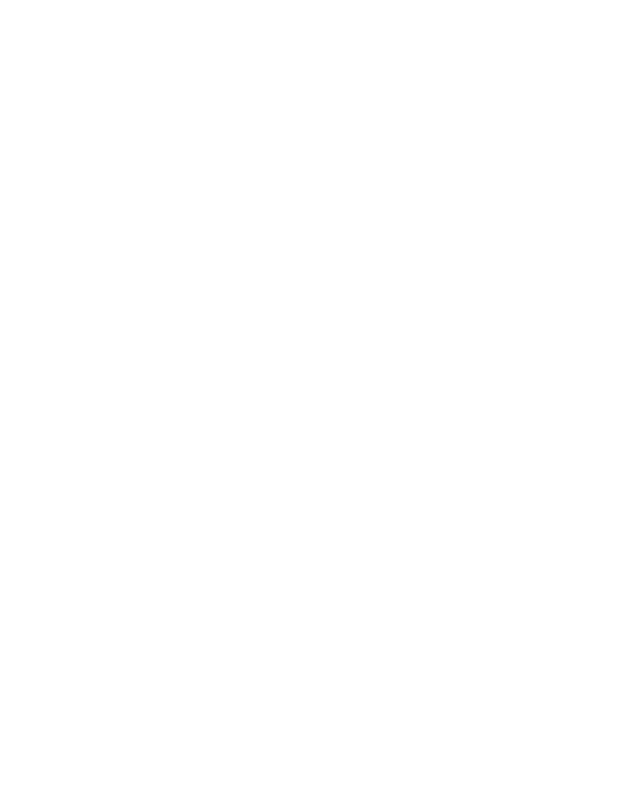
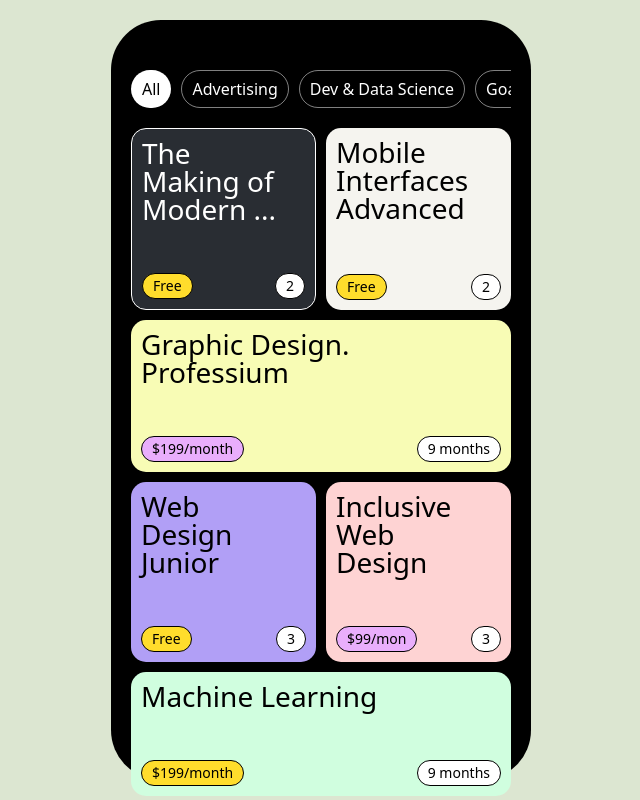
Before and after one commit to jonghwa3471/Education-Courses-App, a website built with Vite: page index.html in a window 1280 px wide. Shown: the whole page, without its empty margins (319-959 px from the left). Built offline with nearby package versions, Linux system fonts and the light colour scheme.

Commit message:
clone finished

```diff
--- a/index.html
+++ b/index.html
@@ -6,5 +6,70 @@
     <link rel="stylesheet" href="/styles/style.scss" />
     <title>Education Courses App</title>
   </head>
-  <body></body>
+  <body>
+    <div class="phone">
+      <header class="header">
+        <ul class="header__list">
+          <li class="header__list-item header__list-item--inverted">All</li>
+          <li class="header__list-item">Advertising</li>
+          <li class="header__list-item">Dev & Data Science</li>
+          <li class="header__list-item">Goals</li>
+          <li class="header__list-item">iOS Development</li>
+        </ul>
+      </header>
+      <div class="cards">
+        <div class="cards__card">
+          <h2 class="card__title">
+            The <br />
+            Making of Modern ...
+          </h2>
+          <div class="card__footer">
+            <span class="price">Free</span>
+            <span class="length">2</span>
+          </div>
+        </div>
+        <div class="cards__card">
+          <h2 class="card__title">Mobile Interfaces Advanced</h2>
+          <div class="card__footer">
+            <span class="price">Free</span>
+            <span class="length">2</span>
+          </div>
+        </div>
+        <div class="cards__card">
+          <h2 class="card__title">
+            Graphic Design. <br />
+            Professium
+          </h2>
+          <div class="card__footer">
+            <span class="price">$199/month</span>
+            <span class="length">9 months</span>
+          </div>
+        </div>
+        <div class="cards__card">
+          <h2 class="card__title">
+            Web <br />
+            Design Junior
+          </h2>
+          <div class="card__footer">
+            <span class="price">Free</span>
+            <span class="length">3</span>
+          </div>
+        </div>
+        <div class="cards__card">
+          <h2 class="card__title">Inclusive Web <br />Design</h2>
+          <div class="card__footer">
+            <span class="price">$99/mon</span>
+            <span class="length">3</span>
+          </div>
+        </div>
+        <div class="cards__card">
+          <h2 class="card__title">Machine Learning</h2>
+          <div class="card__footer">
+            <span class="price">$199/month</span>
+            <span class="length">9 months</span>
+          </div>
+        </div>
+      </div>
+    </div>
+  </body>
 </html>
--- a/package.json
+++ b/package.json
@@ -9,6 +9,7 @@
     "preview": "vite preview"
   },
   "devDependencies": {
+    "sass": "^1.71.1",
     "vite": "^5.1.4"
   }
 }
--- /dev/null
+++ b/styles/reset.scss
@@ -0,0 +1,135 @@
+/* http://meyerweb.com/eric/tools/css/reset/
+   v2.0 | 20110126
+   License: none (public domain)
+*/
+
+html,
+body,
+div,
+span,
+applet,
+object,
+iframe,
+h1,
+h2,
+h3,
+h4,
+h5,
+h6,
+p,
+blockquote,
+pre,
+a,
+abbr,
+acronym,
+address,
+big,
+cite,
+code,
+del,
+dfn,
+em,
+img,
+ins,
+kbd,
+q,
+s,
+samp,
+small,
+strike,
+strong,
+sub,
+sup,
+tt,
+var,
+b,
+u,
+i,
+center,
+dl,
+dt,
+dd,
+ol,
+ul,
+li,
+fieldset,
+form,
+label,
+legend,
+table,
+caption,
+tbody,
+tfoot,
+thead,
+tr,
+th,
+td,
+article,
+aside,
+canvas,
+details,
+embed,
+figure,
+figcaption,
+footer,
+header,
+hgroup,
+menu,
+nav,
+output,
+ruby,
+section,
+summary,
+time,
+mark,
+audio,
+video {
+  margin: 0;
+  padding: 0;
+  border: 0;
+  font-size: 100%;
+  font: inherit;
+  vertical-align: baseline;
+}
+/* HTML5 display-role reset for older browsers */
+article,
+aside,
+details,
+figcaption,
+figure,
+footer,
+header,
+hgroup,
+menu,
+nav,
+section {
+  display: block;
+}
+body {
+  line-height: 1;
+}
+ol,
+ul {
+  list-style: none;
+}
+blockquote,
+q {
+  quotes: none;
+}
+blockquote:before,
+blockquote:after,
+q:before,
+q:after {
+  content: "";
+  content: none;
+}
+table {
+  border-collapse: collapse;
+  border-spacing: 0;
+}
+
+html,
+body {
+  font-family: system-ui, -apple-system, BlinkMacSystemFont, "Segoe UI", Roboto,
+    Oxygen, Ubuntu, Cantarell, "Open Sans", "Helvetica Neue", sans-serif;
+}
--- a/styles/style.scss
+++ b/styles/style.scss
@@ -0,0 +1,107 @@
+@import "./reset.scss";
+
+body {
+  background-color: #dce6d1;
+  display: flex;
+  justify-content: center;
+  align-items: center;
+  height: 100vh;
+}
+
+.phone {
+  background-color: black;
+  border-radius: 50px;
+  height: 95%;
+  width: 420px;
+  padding: 50px 20px;
+  box-sizing: border-box;
+}
+
+.header {
+  overflow-x: scroll;
+  &::-webkit-scrollbar {
+    display: none;
+  }
+  .header__list {
+    display: flex;
+    gap: 10px;
+    color: white;
+    width: max-content;
+    .header__list-item {
+      border: 1px solid rgba($color: #fff, $alpha: 0.5);
+      padding: 10px;
+      border-radius: 20px;
+    }
+    .header__list-item--inverted {
+      background-color: white;
+      color: black;
+    }
+  }
+}
+
+.cards {
+  margin: 20px 0;
+  display: grid;
+  grid-template-columns: repeat(2, 1fr);
+  gap: 10px;
+  .cards__card {
+    background-color: white;
+    padding: 10px;
+    border-radius: 15px;
+    display: flex;
+    flex-direction: column;
+    gap: 50px;
+    justify-content: space-between;
+    .card__title {
+      font-size: 28px;
+    }
+    .card__footer {
+      font-size: 14px;
+      display: flex;
+      justify-content: space-between;
+      align-items: center;
+      span {
+        padding: 5px 10px;
+        border-radius: 20px;
+        border: 1px solid black;
+      }
+      .price {
+        background-color: rgb(255, 221, 44);
+      }
+      .length {
+        background-color: white;
+      }
+    }
+    &:first-child {
+      background-color: #292d33;
+      border: 1px solid white;
+      .card__title {
+        color: white;
+      }
+    }
+    &:nth-child(2) {
+      background-color: #f5f4ef;
+    }
+    &:nth-child(3) {
+      background-color: #f8fcb5;
+      .price {
+        background-color: #e9aefc;
+      }
+    }
+    &:nth-child(4) {
+      background-color: #b19ff6;
+    }
+    &:nth-child(5) {
+      background-color: #fed3d3;
+      .price {
+        background-color: #e9aefc;
+      }
+    }
+    &:nth-child(6) {
+      background-color: #d0fedf;
+    }
+    &:nth-child(3n) {
+      grid-column: span 2;
+    }
+  }
+}
```
Also changed, not shown: projects/01.png (added), 1 other file.
